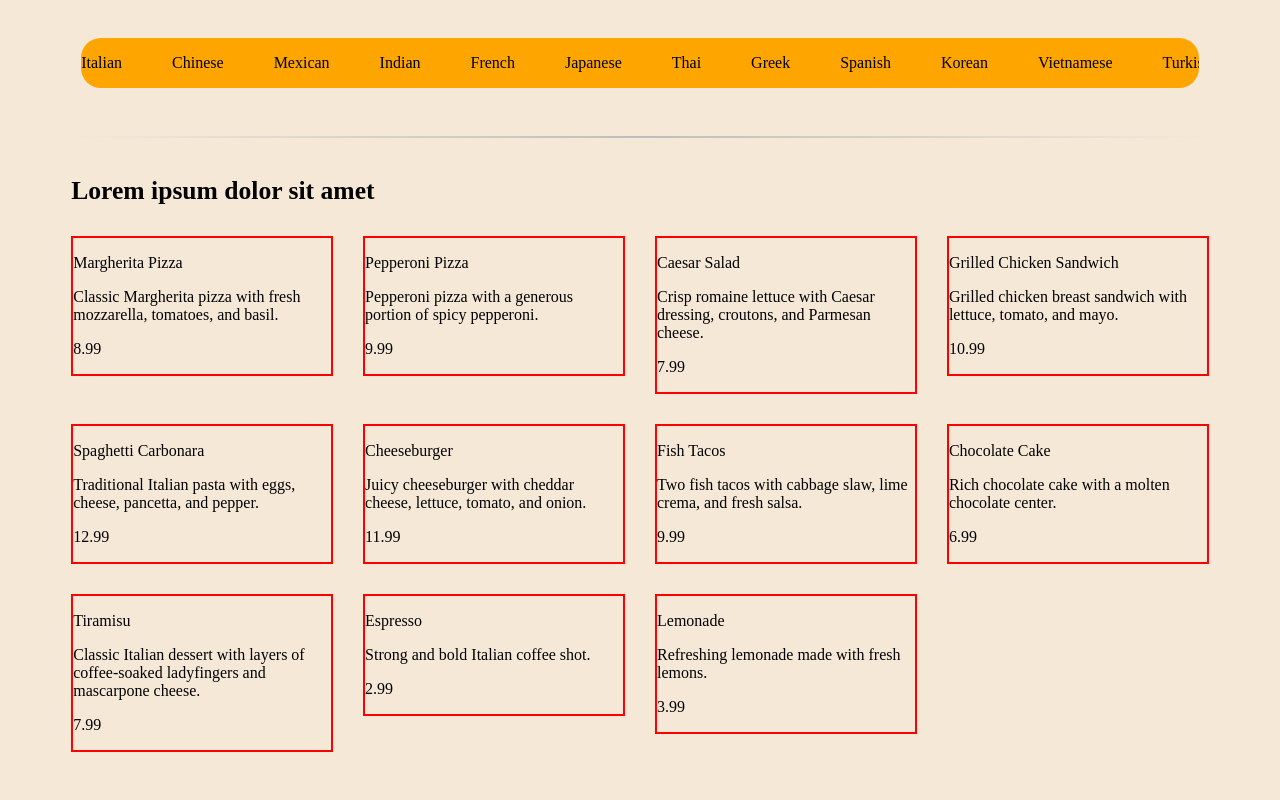
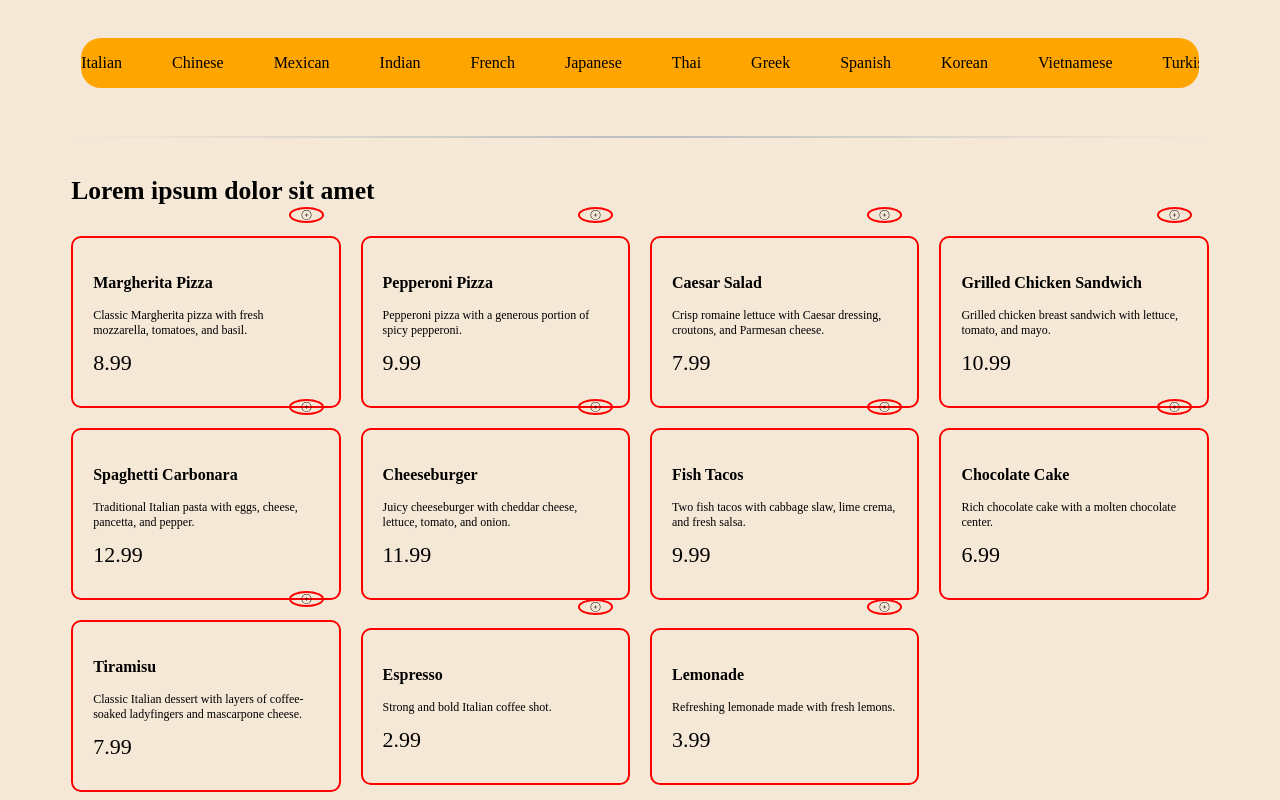
Before and after one commit to RomaZinkevich/food-delivery, a React (Vite) app in the folder frontend/: page / in a window 1280 px wide. Shown: the part 781-1581 px from the top of the page. Before the commit the page ends 1541 px from the top, so only its background shows below. Built offline with nearby package versions, Linux system fonts and the light colour scheme.

Commit message:
Adding quantity of the food items

```diff
--- a/frontend/src/Components/FoodItem.tsx
+++ b/frontend/src/Components/FoodItem.tsx
@@ -1,9 +1,26 @@
-import React from "react";
+import React, { useState } from "react";
 import "../Styles/FoodItem.css";
+import { CiCirclePlus } from "react-icons/ci";
+import { RxCross2 } from "react-icons/rx";
 
 const FoodItem = ({ id, name, description, price }) => {
+  const [quantity, setQuantity] = useState<number>(0);
   return (
     <div className="foodCard">
+      <div className="foodImage">
+        {quantity === 0 ? (
+          <CiCirclePlus
+            className="adding"
+            onClick={() => setQuantity((prev) => prev + 1)}
+          />
+        ) : (
+          <div className="foodCounter">
+            <RxCross2 onClick={() => setQuantity((prev) => prev - 1)} />
+            <p>{quantity}</p>
+            <CiCirclePlus onClick={() => setQuantity((prev) => prev + 1)} />
+          </div>
+        )}
+      </div>
       <div className="foodItemInfo">
         <div className="foodName">
           <p>{name}</p>
--- a/frontend/src/Styles/CardComp.css
+++ b/frontend/src/Styles/CardComp.css
@@ -10,5 +10,5 @@
   display: grid;
   grid-template-columns: repeat(auto-fill, minmax(240px, 1fr));
   margin-top: 30px;
-  gap: 30px;
+  gap: 20px;
 }
--- a/frontend/src/Styles/FoodItem.css
+++ b/frontend/src/Styles/FoodItem.css
@@ -1,3 +1,56 @@
+.foodCard {
+  border: 2px solid red;
+  width: 100%;
+  border-radius: 10px;
+  margin: auto;
+  transition: 0.3s;
+  animation: fadingEffect 1s;
+}
+
+.foodImage {
+  position: relative;
+}
+
+.foodImage .adding {
+  position: absolute;
+  width: 35px;
+  bottom: 15px;
+  right: 15px;
+  border: 2px red solid;
+  cursor: pointer;
+  border-radius: 50%;
+}
+
+.foodCounter {
+  position: absolute;
+  bottom: 15px;
+  right: 15px;
+  display: flex;
+  align-items: center;
+  gap: 10px;
+  padding: 6px;
+  border-radius: 10px;
+}
+
+.foodCounter p {
+  margin-bottom: 30px;
+}
+
 .foodItemInfo {
-  border: 2px solid red;
+  padding: 20px;
 }
+
+.foodName p {
+  font-size: medium;
+  font-weight: bold;
+}
+
+.foodDescription {
+  font-size: 12px;
+}
+
+.foodPrice {
+  font-size: 22px;
+  font-weight: 500;
+  margin: 10px 0;
+}
--- a/frontend/src/Styles/Menu.css
+++ b/frontend/src/Styles/Menu.css
@@ -38,7 +38,6 @@
 .menu hr {
   margin: 10px, 0px;
   height: 2px;
-  /* background-color: aqua; */
   border: none;
   width: 100%;
   background-image: linear-gradient(
```
